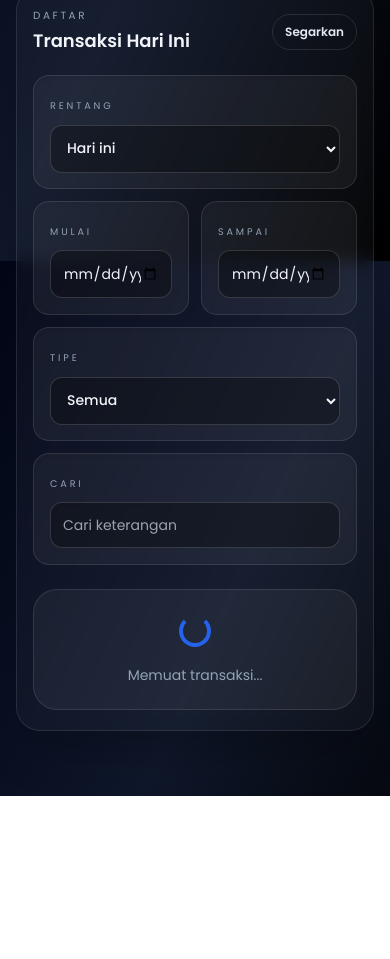
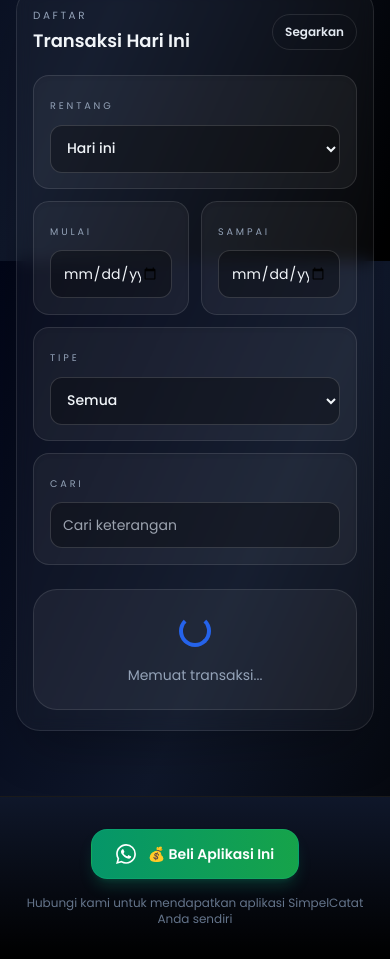
Before and after one commit to iksanarisandi/catatsimpel, a plain HTML site: page Index.html in a window 390 px wide. Shown: the part 1427-2386 px from the top of the page. Before the commit the page ends 2223 px from the top, so only its background shows below. Drawn offline with nearby package versions, Linux system fonts and the light colour scheme.

Commit message:
feat: Add footer with WhatsApp contact button for app sales
Added professional footer with:
- WhatsApp button linking to 6282347303153
- Pre-filled message: 'Halo kak, saya minat aplikasi Simpel Catatnya 💰'
- WhatsApp icon (SVG)
- Emerald green gradient styling
- Hover effects (scale + shadow)
- Responsive design

Perfect for promoting and selling the application to potential customers.

Co-authored-by: factory-droid[bot] <138933559+factory-droid[bot]@users.noreply.github.com>

```diff
--- a/Index.html
+++ b/Index.html
@@ -213,6 +213,19 @@
       </div>
     </section>
   </main>
+
+  <!-- Footer -->
+  <footer class="border-t border-white/10 bg-gradient-to-b from-slate-900 to-black py-8">
+    <div class="mx-auto max-w-5xl px-4 text-center">
+      <a href="https://wa.me/6282347303153?text=Halo%20kak%2C%20saya%20minat%20aplikasi%20Simpel%20Catatnya%20%F0%9F%92%B0" target="_blank" rel="noopener noreferrer" class="inline-flex items-center gap-3 rounded-2xl border border-emerald-500/30 bg-gradient-to-r from-emerald-600 to-green-600 px-6 py-3.5 text-sm font-semibold text-white shadow-lg shadow-emerald-500/20 transition hover:scale-105 hover:shadow-emerald-500/40">
+        <svg class="h-5 w-5" fill="currentColor" viewBox="0 0 24 24">
+          <path d="M17.472 14.382c-.297-.149-1.758-.867-2.03-.967-.273-.099-.471-.148-.67.15-.197.297-.767.966-.94 1.164-.173.199-.347.223-.644.075-.297-.15-1.255-.463-2.39-1.475-.883-.788-1.48-1.761-1.653-2.059-.173-.297-.018-.458.13-.606.134-.133.298-.347.446-.52.149-.174.198-.298.298-.497.099-.198.05-.371-.025-.52-.075-.149-.669-1.612-.916-2.207-.242-.579-.487-.5-.669-.51-.173-.008-.371-.01-.57-.01-.198 0-.52.074-.792.372-.272.297-1.04 1.016-1.04 2.479 0 1.462 1.065 2.875 1.213 3.074.149.198 2.096 3.2 5.077 4.487.709.306 1.262.489 1.694.625.712.227 1.36.195 1.871.118.571-.085 1.758-.719 2.006-1.413.248-.694.248-1.289.173-1.413-.074-.124-.272-.198-.57-.347m-5.421 7.403h-.004a9.87 9.87 0 01-5.031-1.378l-.361-.214-3.741.982.998-3.648-.235-.374a9.86 9.86 0 01-1.51-5.26c.001-5.45 4.436-9.884 9.888-9.884 2.64 0 5.122 1.03 6.988 2.898a9.825 9.825 0 012.893 6.994c-.003 5.45-4.437 9.884-9.885 9.884m8.413-18.297A11.815 11.815 0 0012.05 0C5.495 0 .16 5.335.157 11.892c0 2.096.547 4.142 1.588 5.945L.057 24l6.305-1.654a11.882 11.882 0 005.683 1.448h.005c6.554 0 11.89-5.335 11.893-11.893a11.821 11.821 0 00-3.48-8.413Z"/>
+        </svg>
+        <span>💰 Beli Aplikasi Ini</span>
+      </a>
+      <p class="mt-4 text-xs text-slate-500">Hubungi kami untuk mendapatkan aplikasi SimpelCatat Anda sendiri</p>
+    </div>
+  </footer>
 
   <div id="modal" class="modal" onclick="closeModal(event)">
     <div class="w-full max-w-md rounded-3xl border border-slate-200 bg-white px-5 py-6 shadow-2xl dark:border-slate-700 dark:bg-slate-900" onclick="event.stopPropagation()">
```
